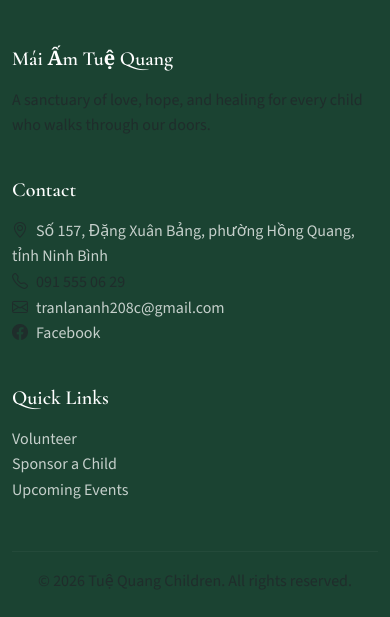
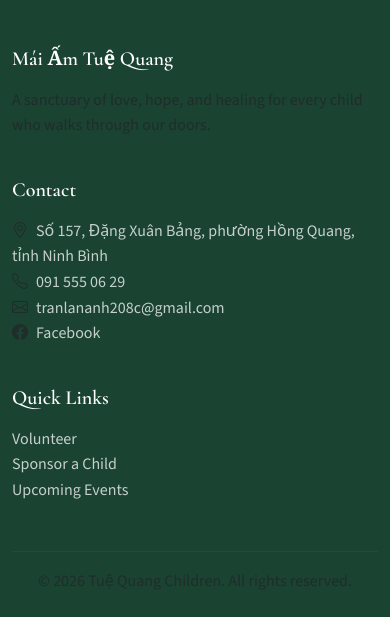
Before and after one commit to MaiTranQuocTrung/orphanage_website, a Flask app: page /about/council in a window 390 px wide. Shown: the part 1004-1621 px from the top of the page. Run offline with Flask 3, Linux system fonts and the light colour scheme; some libraries are stand-ins or nearby versions.

Commit message:
Update map link and make footer phone number a clickable tel link.
Co-authored-by: Cursor <cursoragent@cursor.com>

```diff
--- a/templates/base.html
+++ b/templates/base.html
@@ -109,8 +109,8 @@
                 <div class="col-md-4">
                     <h5>{{ _("Contact") }}</h5>
                     <ul class="list-unstyled text-muted">
-                        <li><i class="bi bi-geo-alt me-2"></i><a href="https://share.google/6o8rqTc58csNipLXL" target="_blank" rel="noopener noreferrer">Số 157, Đặng Xuân Bảng, phường Hồng Quang, tỉnh Ninh Bình</a></li>
-                        <li><i class="bi bi-telephone me-2"></i>091 555 06 29</li>
+                        <li><i class="bi bi-geo-alt me-2"></i><a href="https://www.google.com/maps/place/157+Đường+Đặng+Xuân+Bảng,+Hồng+Quang,+Ninh+Bình/data=!4m2!3m1!1s0x3135e0c95680ff23:0xbcedb0d8fc050d4c?sa=X&ved=1t:242&ictx=111" target="_blank" rel="noopener noreferrer">Số 157, Đặng Xuân Bảng, phường Hồng Quang, tỉnh Ninh Bình</a></li>
+                        <li><i class="bi bi-telephone me-2"></i><a href="tel:+84915550629">091 555 06 29</a></li>
                         <li><i class="bi bi-envelope me-2"></i><a href="mailto:tranlananh208c@gmail.com">tranlananh208c@gmail.com</a></li>
                         <li><i class="bi bi-facebook me-2"></i><a href="https://www.facebook.com/maiamtuequang" target="_blank" rel="noopener noreferrer">{{ _("Facebook") }}</a></li>
                     </ul>
```
